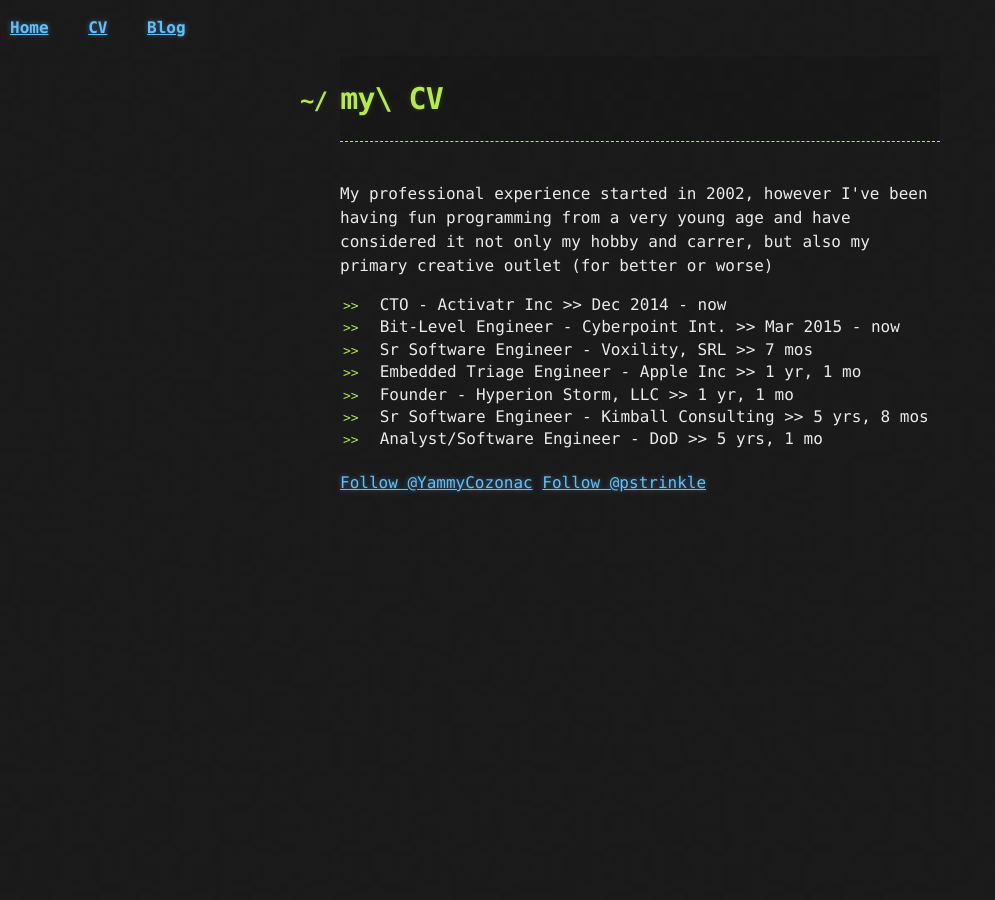
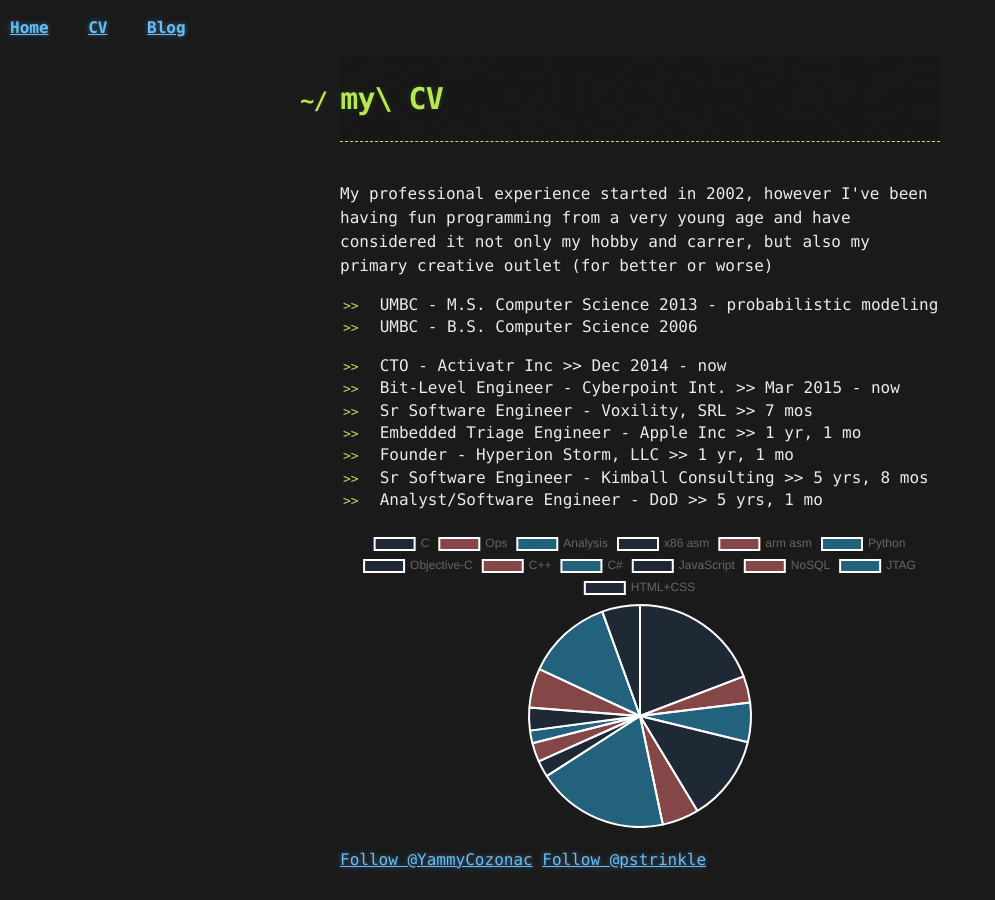
Before and after one commit to pstrinkle/pstrinkle.github.io, a Jekyll site: the page built from cv.html, in a window 1280 px wide. Shown: the whole page, without its empty margins (0-995 px from the left). Built offline with Jekyll 4.4.1, drawn with Linux system fonts in a browser that asks for light colours; nearby versions of some CDN libraries; comment, search, counter and statistics services are not loaded; some of the changed lines change nothing that is shown.

Commit message:
Update cv.html

```diff
--- a/cv.html
+++ b/cv.html
@@ -10,6 +10,11 @@
   <p>My professional experience started in 2002, however I've been having fun programming from a very young age and have considered it not only my hobby and carrer, but also my primary creative outlet (for better or worse)</p>
 
   <ul>
+    <li>UMBC - M.S. Computer Science 2013 - probabilistic modeling</li>
+    <li>UMBC - B.S. Computer Science 2006</li>
+  </ul>
+
+  <ul>
     <li>CTO - Activatr Inc &gt;&gt; Dec 2014 - now</li>
     <li>Bit-Level Engineer - Cyberpoint Int. &gt;&gt; Mar 2015 - now</li>
     <li>Sr Software Engineer - Voxility, SRL &gt;&gt; 7 mos</li>
@@ -19,4 +24,36 @@
     <li>Analyst/Software Engineer - DoD &gt;&gt; 5 yrs, 1 mo</li>
   </ul>
 
+  <div id='funpie'>
+
+  </div>
 </section>
+
+<script src="//ajax.googleapis.com/ajax/libs/jquery/1.11.2/jquery.min.js"></script>
+<script src="//cdnjs.cloudflare.com/ajax/libs/Chart.js/2.1.0/Chart.min.js"></script>
+
+<script>
+  var d = {'C' : 8.67, 'Ops' : 1.75, 'Analysis' : 2.58, 'x86 asm' : 5.67,
+           'arm asm' : 2.42, 'Python' : 8.67, 'Objective-C' : 1.08, 'C++' : 1.25,
+           'C#' : 0.83, 'JavaScript' : 1.5, 'NoSQL' : 2.58, 'JTAG' : 5.67, 'HTML+CSS' : 2.49};
+
+  var colors = ['37,56,82,', '238,115,114,', '42,169,224,'];
+  var data = {
+    labels: [],
+    datasets: [{ data: [],
+      backgroundColor: [],
+      hoverBackgroundColor: []
+    }]
+  };
+  var i = 0;
+  $.each(d, function(key, value) {
+    data.labels.push(key);
+    data.datasets[0].data.push(value);
+    data.datasets[0].backgroundColor.push('rgba(' + colors[i] + '0.5)');
+    data.datasets[0].hoverBackgroundColor.push('rgba(' + colors[i] + '1)');
+    i = (i + 1) % 3;
+  });
+  $('#funpie').append($('<canvas>', {id: "funpie_pie"}));
+  var ctx = document.getElementById("funpie_pie").getContext("2d");
+  new Chart(ctx, {type: "pie", data: data});
+</script>
```
